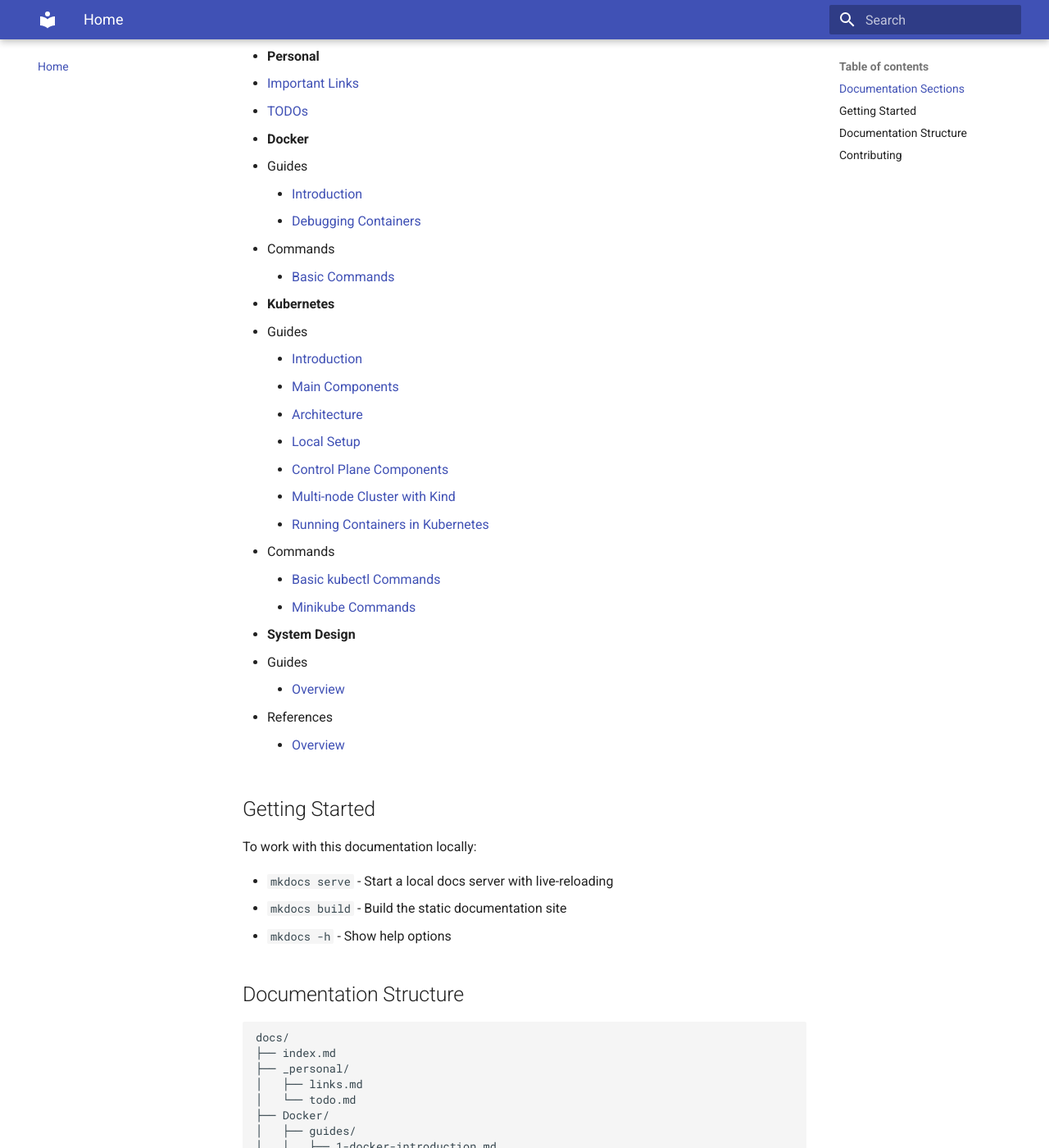
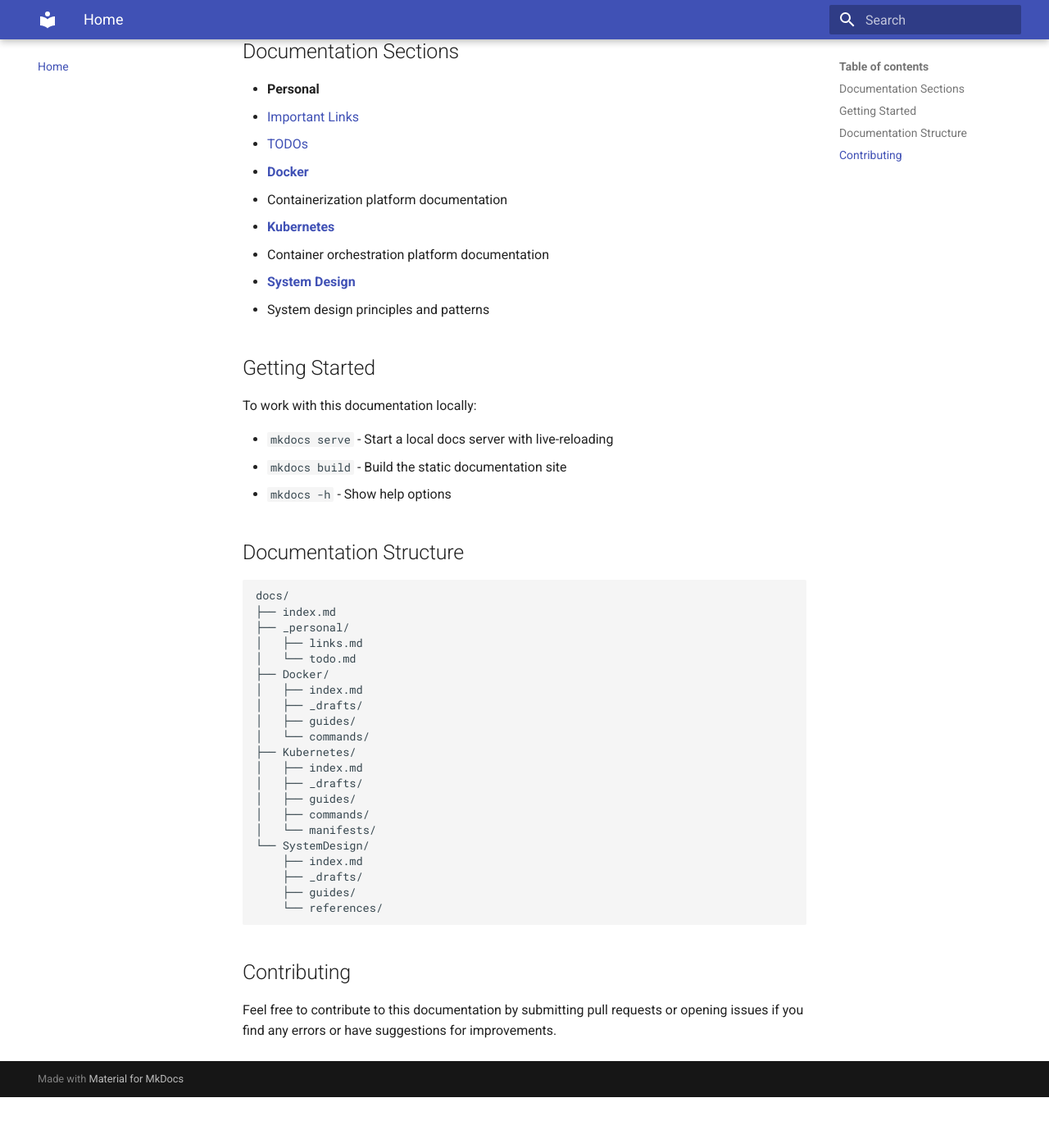
Before and after one commit to 24namanjain/Odyssey, an MkDocs documentation site: the page built from docs/index.md, in a window 1280 px wide and 1400 px high, scrolled down 314 px. Shown: the whole window at 82% size. Built offline with MkDocs 1.6.1 and Material for MkDocs 9.7.7, drawn with Linux system fonts in a browser that asks for light colours; after the commit the page ends 1652 px from its top, so only the background shows below that; some of the changed text lies outside the part shown.

Commit message:
refactor: reorganize documentation structure for Docker, Kubernetes, and System Design; add GitHub Pages deployment workflow

```diff
--- a/docs/index.md
+++ b/docs/index.md
@@ -1,3 +1,8 @@
+---
+title: Home
+tags: [home, index, navigation]
+---
+
 # Welcome to Odyssey Documentation
 
 This documentation contains notes and guides covering various technologies including Docker and Kubernetes.
@@ -8,31 +13,14 @@
   * [Important Links](_personal/links.md)
   * [TODOs](_personal/todo.md)
 
-* **Docker**
-  * Guides
-    * [Introduction](Docker/guides/1-docker-introduction.md)
-    * [Debugging Containers](Docker/guides/3-debugging-a-container.md)
-  * Commands
-    * [Basic Commands](Docker/commands/2-docker-basic-commands.md)
+* **[Docker](Docker/index.md)**
+  * Containerization platform documentation
 
-* **Kubernetes**
-  * Guides
-    * [Introduction](Kubernetes/guides/1-kubernetes-introduction.md)
-    * [Main Components](Kubernetes/guides/2-main-kube-components.md)
-    * [Architecture](Kubernetes/guides/3-k8s-architecture.md)
-    * [Local Setup](Kubernetes/guides/4-local-k8s-setup.md)
-    * [Control Plane Components](Kubernetes/guides/6-control-plane-components.md)
-    * [Multi-node Cluster with Kind](Kubernetes/guides/8-mutli-node-cluster-with-kind.md)
-    * [Running Containers in Kubernetes](Kubernetes/guides/9-running-your-containers-in-kube.md)
-  * Commands
-    * [Basic kubectl Commands](Kubernetes/commands/5-basic-kubectl-commands.md)
-    * [Minikube Commands](Kubernetes/commands/7-minikube-cluster-cmds.md)
+* **[Kubernetes](Kubernetes/index.md)**
+  * Container orchestration platform documentation
 
-* **System Design**
-  * Guides
-    * [Overview](SystemDesign/guides/README.md)
-  * References
-    * [Overview](SystemDesign/references/README.md)
+* **[System Design](SystemDesign/index.md)**
+  * System design principles and patterns
 
 ## Getting Started
 
@@ -50,33 +38,21 @@
     │   ├── links.md
     │   └── todo.md
     ├── Docker/
+    │   ├── index.md
+    │   ├── _drafts/
     │   ├── guides/
-    │   │   ├── 1-docker-introduction.md
-    │   │   └── 3-debugging-a-container.md
     │   └── commands/
-    │       └── 2-docker-basic-commands.md
-    └── Kubernetes/
+    ├── Kubernetes/
+    │   ├── index.md
+    │   ├── _drafts/
+    │   ├── guides/
+    │   ├── commands/
+    │   └── manifests/
+    └── SystemDesign/
+        ├── index.md
+        ├── _drafts/
         ├── guides/
-        │   ├── 1-kubernetes-introduction.md
-        │   ├── 2-main-kube-components.md
-        │   ├── 3-k8s-architecture.md
-        │   ├── 4-local-k8s-setup.md
-        │   ├── 6-control-plane-components.md
-        │   ├── 8-mutli-node-cluster-with-kind.md
-        │   └── 9-running-your-containers-in-kube.md
-        ├── commands/
-        │   ├── 5-basic-kubectl-commands.md
-        │   └── 7-minikube-cluster-cmds.md
-        └── manifests/
-            ├── kind-multi-node-cluster.yaml
-            ├── nginx-deployment.yaml
-            └── nginx-pod.yaml
-
-    ├── SystemDesign/
-    │   ├── guides/
-    │   │   └── README.md
-    │   └── references/
-    │       └── README.md
+        └── references/
 
 ## Contributing
 
--- a/mkdocs.yml
+++ b/mkdocs.yml
@@ -4,10 +4,7 @@
   features:
     - navigation.tabs
     - navigation.sections
-    - navigation.expand
     - search.highlight
-    - search.share
-    - content.tabs.link
 plugins:
   - search
   - tags:
@@ -18,31 +15,6 @@
   - Personal:
     - Important Links: _personal/links.md
     - TODO: _personal/todo.md
-  - Cloud & Infrastructure:
-    - Docker:
-      - Guides:
-        - Introduction: Docker/guides/1-docker-introduction.md
-        - Debugging a container: Docker/guides/3-debugging-a-container.md
-      - Commands:
-        - Docker Basic Commands: Docker/commands/2-docker-basic-commands.md
-    - Kubernetes:
-      - Guides:
-        - Introduction: Kubernetes/guides/1-kubernetes-introduction.md
-        - Main Components: Kubernetes/guides/2-main-kube-components.md
-        - Architecture: Kubernetes/guides/3-k8s-architecture.md
-        - Local Setup: Kubernetes/guides/4-local-k8s-setup.md
-        - Control Plane Components: Kubernetes/guides/6-control-plane-components.md
-        - Multi-node Cluster with Kind: Kubernetes/guides/8-mutli-node-cluster-with-kind.md
-        - Running Containers in Kubernetes: Kubernetes/guides/9-running-your-containers-in-kube.md
-      - Commands:
-        - Basic kubectl Commands: Kubernetes/commands/5-basic-kubectl-commands.md
-        - Minikube Commands: Kubernetes/commands/7-minikube-cluster-cmds.md
-      - Manifests:
-        - Kind Multi-node Cluster: Kubernetes/manifests/kind-multi-node-cluster.md
-        - Nginx Deployment: Kubernetes/manifests/nginx-deployment.md
-        - Nginx Pod: Kubernetes/manifests/nginx-pod.md
-  - System Design:
-    - Guides:
-      - Overview: SystemDesign/guides/README.md
-    - References:
-      - Overview: SystemDesign/references/README.md
+  - Docker: Docker/index.md
+  - Kubernetes: Kubernetes/index.md
+  - System Design: SystemDesign/index.md
```
Also changed, not shown: docs/Docker/index.md (added, +21 -0 lines), docs/Kubernetes/index.md (added, +33 -0 lines), docs/SystemDesign/index.md (added, +20 -0 lines), docs/_personal/todo.md (deleted, +0 -13 lines), docs/Docker/commands/docker-basic-commands.md (renamed from docs/Docker/commands/2-docker-basic-commands.md), docs/Docker/guides/debugging-a-container.md (renamed from docs/Docker/guides/3-debugging-a-container.md), docs/Docker/guides/docker-introduction.md (renamed from docs/Docker/guides/1-docker-introduction.md), docs/Kubernetes/commands/basic-kubectl-commands.md (renamed from docs/Kubernetes/commands/5-basic-kubectl-commands.md), docs/Kubernetes/commands/minikube-cluster-cmds.md (renamed from docs/Kubernetes/commands/7-minikube-cluster-cmds.md), docs/Kubernetes/guides/control-plane-components.md (renamed from docs/Kubernetes/guides/6-control-plane-components.md), docs/Kubernetes/guides/k8s-architecture.md (renamed from docs/Kubernetes/guides/3-k8s-architecture.md), docs/Kubernetes/guides/kubernetes-introduction.md (renamed from docs/Kubernetes/guides/1-kubernetes-introduction.md), docs/Kubernetes/guides/local-k8s-setup.md (renamed from docs/Kubernetes/guides/4-local-k8s-setup.md), docs/Kubernetes/guides/main-kube-components.md (renamed from docs/Kubernetes/guides/2-main-kube-components.md), 2 more files, 1 other file.
